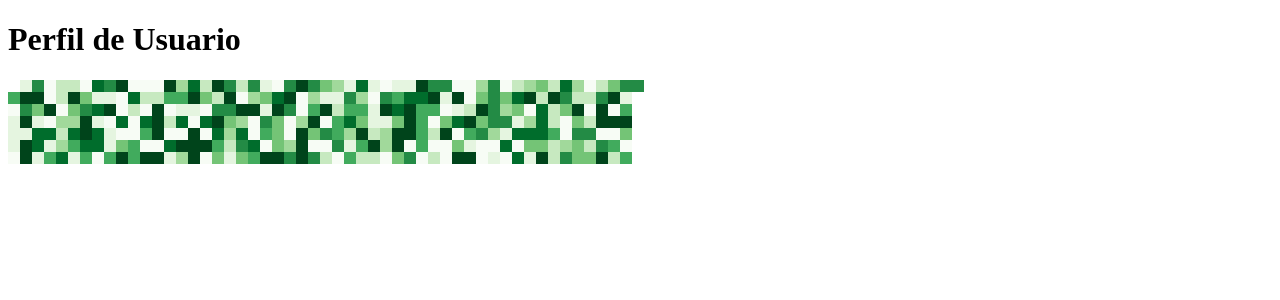
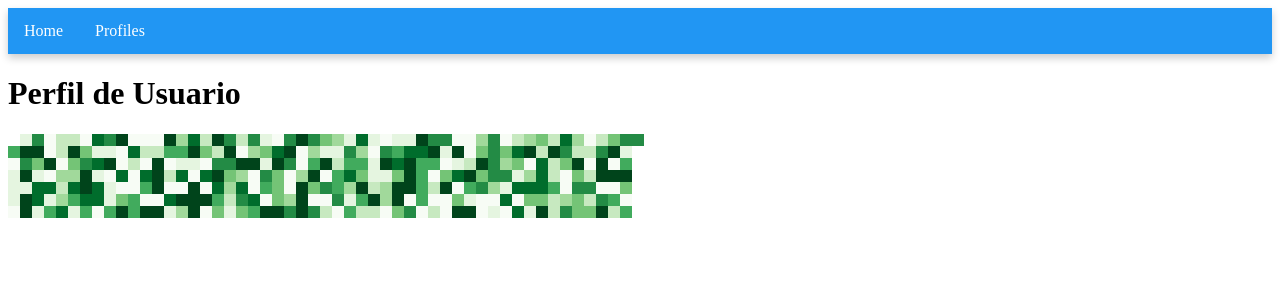
Before and after one commit to mariorht/Pinchoneta, a Flask app: page /profile in a window 1280 px wide. Shown: the top 300 px of the page. Run offline with Flask 3, Linux system fonts and the light colour scheme.

Commit message:
añadida navbar

```diff
--- a/src/main.py
+++ b/src/main.py
@@ -6,6 +6,7 @@ import random
 
 
 app = Flask(__name__)
+app.config['TEMPLATES_AUTO_RELOAD'] = True
 
 @app.route('/')
 def home():
--- /dev/null
+++ b/src/static/css/styles.css
@@ -0,0 +1,25 @@
+/* styles.css */
+.navbar {
+    overflow: hidden;
+    background-color: #2196F3; /* Azul Material Design */
+    box-shadow: 0 4px 8px 0 rgba(0,0,0,0.2); /* Sombra para dar profundidad */
+}
+
+.navbar a {
+    float: left;
+    display: block;
+    color: white; /* Texto blanco para contraste */
+    text-align: center;
+    padding: 14px 16px;
+    text-decoration: none;
+    transition: background-color 0.3s; /* Transición suave al cambiar de color */
+}
+
+.navbar a:hover {
+    background-color: #0b7dda; /* Un azul un poco más oscuro al pasar el mouse */
+}
+
+.content {
+    padding: 20px;
+    margin-top: 30px; /* Espacio entre el contenido y la navbar */
+}
--- a/src/templates/index.html
+++ b/src/templates/index.html
@@ -3,10 +3,13 @@
 <head>
     <meta charset="UTF-8">
     <title>Súbete a la pinchoneta</title>
+    <link rel="stylesheet" href="{{ url_for('static', filename='css/styles.css') }}">
+
 </head>
 <body>
+    {% include 'navbar.html' %}
+
     <h1>Súbete a la pinchoneta</h1>
-    <a href="/profile">Perfil</a>.
 
 </body>
 </html>
--- /dev/null
+++ b/src/templates/navbar.html
@@ -0,0 +1,5 @@
+<!-- navbar.html -->
+<div class="navbar">
+    <a href="/">Home</a>
+    <a href="/profile">Profiles</a>
+</div>
--- a/src/templates/profile.html
+++ b/src/templates/profile.html
@@ -6,8 +6,11 @@
     <!-- Incluir D3.js -->
     <script src="https://d3js.org/d3.v6.min.js"></script>
 
+    <link rel="stylesheet" href="{{ url_for('static', filename='css/styles.css') }}">
+
+
     <style>
-        .tooltip {
+        .d3_tooltip {
             position: absolute;
             visibility: hidden;
             background: white;
@@ -66,7 +72,7 @@
 
         // Tooltip para mostrar información al pasar el mouse
         const tooltip = d3.select("body").append("div")
-            .attr("class", "tooltip")
+            .attr("class", "d3_tooltip")
             .style("position", "absolute")
             .style("visibility", "hidden")
             .style("background", "white")
```
Also changed, not shown: other parts of src/templates/profile.html (+3 -0 lines).
